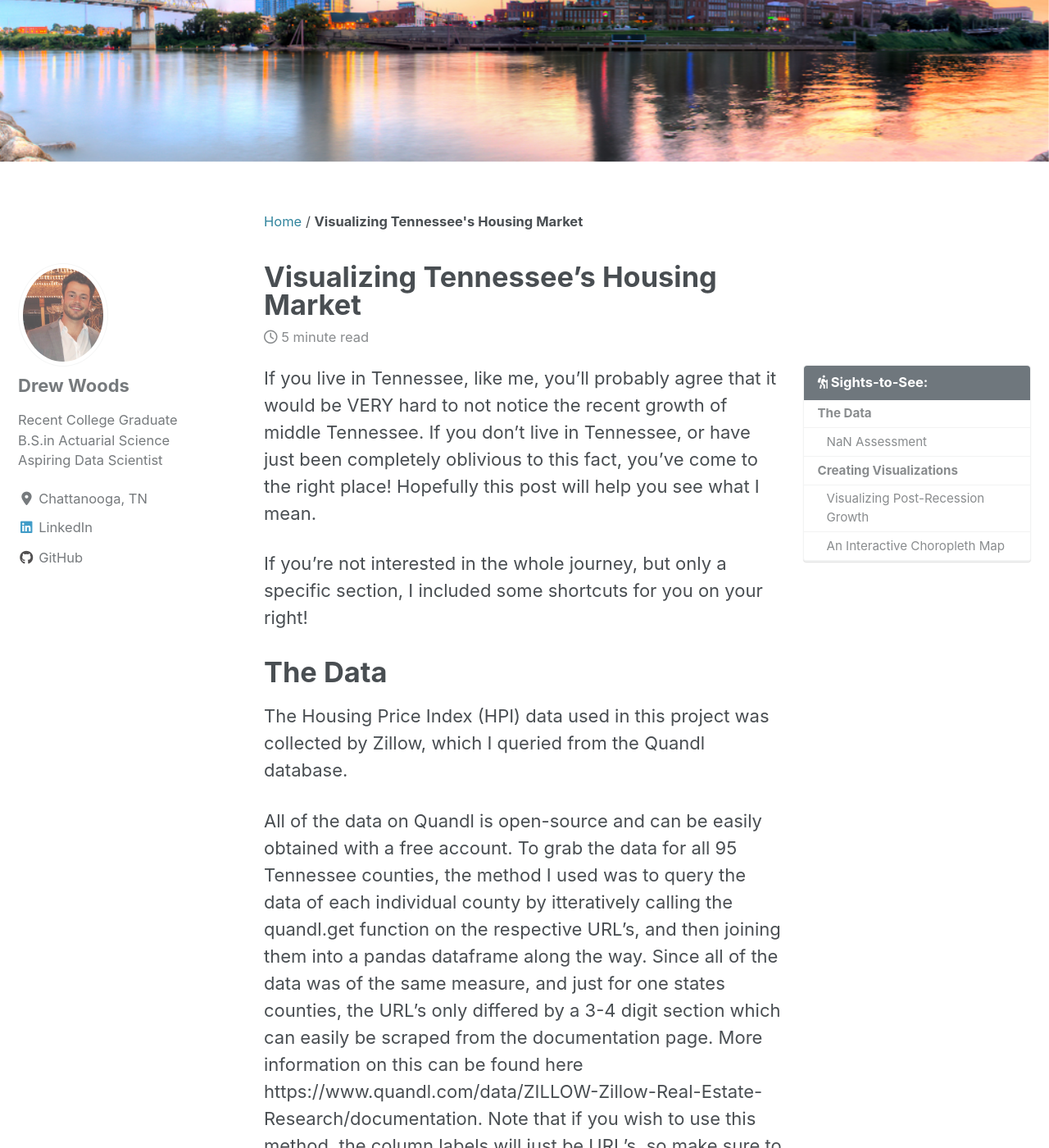
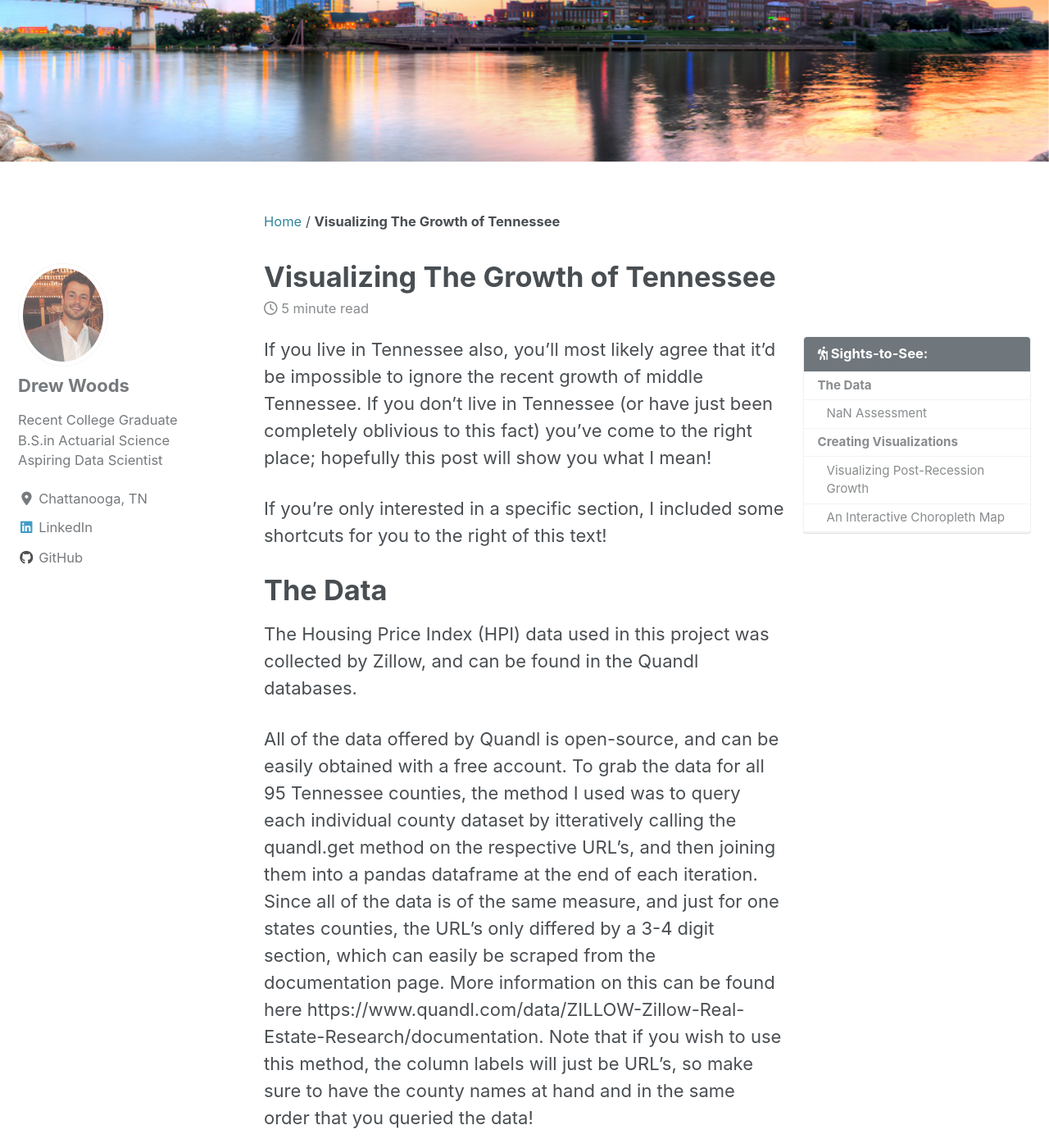
Before and after one commit to backdoordata/backdoordata.github.io, a Jekyll site: the page built from _posts/2020-02-11-TN-HPI-Analysis.md, in a window 1280 px wide and 1400 px high, scrolled down 293 px. Shown: the whole window at 82% size. Built offline with Jekyll 4.4.1, drawn with Linux system fonts in a browser that asks for light colours; cached includes are drawn as plain includes; nearby versions of some CDN libraries; some of the changed text lies outside the part shown.

Commit message:
Tennessee HPI Project

````diff
--- a/_posts/2020-02-11-TN-HPI-Analysis.md
+++ b/_posts/2020-02-11-TN-HPI-Analysis.md
@@ -1,5 +1,5 @@
 ---
-title: "Visualizing Tennessee's Housing Market"
+title: "Visualizing The Growth of Tennessee"
 date: 2020-02-11
 tags: [Data Analysis & Visualization]
 breadcrumbs: true
@@ -12,15 +12,15 @@
 toc_icon: "hiking"
 ---
 
-If you live in Tennessee, like me, you'll probably agree that it would be VERY hard to not notice the recent growth of middle Tennessee. If you don't live in Tennessee, or have just been completely oblivious to this fact, you've come to the right place! Hopefully this post will help you see what I mean.
+If you live in Tennessee also, you'll most likely agree that it'd be impossible to ignore the recent growth of middle Tennessee. If you don't live in Tennessee (or have just been completely oblivious to this fact) you've come to the right place; hopefully this post will show you what I mean!
 
-If you're not interested in the whole journey, but only a specific section, I included some shortcuts for you on your right!
+If you're only interested in a specific section, I included some shortcuts for you to the right of this text!
 
 
 # The Data
-The Housing Price Index (HPI) data used in this project was collected by Zillow, which I queried from the Quandl database.
+The Housing Price Index (HPI) data used in this project was collected by Zillow, and can be found in the Quandl databases.
 
-All of the data on Quandl is open-source and can be easily obtained with a free account. To grab the data for all 95 Tennessee counties, the method I used was to query the data of each individual county by itteratively calling the quandl.get function on the respective URL's, and then joining them into a pandas dataframe along the way. Since all of the data was of the same measure, and just for one states counties, the URL's only differed by a 3-4 digit section which can easily be scraped from the documentation page. More information on this can be found here https://www.quandl.com/data/ZILLOW-Zillow-Real-Estate-Research/documentation. Note that if you wish to use this method, the column labels will just be URL's, so make sure to have the county names at hand and in the same order that you queried the data.
+All of the data offered by Quandl is open-source, and can be easily obtained with a free account. To grab the data for all 95 Tennessee counties, the method I used was to query each individual county dataset by itteratively calling the quandl.get method on the respective URL's, and then joining them into a pandas dataframe at the end of each iteration. Since all of the data is of the same measure, and just for one states counties, the URL's only differed by a 3-4 digit section, which can easily be scraped from the documentation page. More information on this can be found here https://www.quandl.com/data/ZILLOW-Zillow-Real-Estate-Research/documentation. Note that if you wish to use this method, the column labels will just be URL's, so make sure to have the county names at hand and in the same order that you queried the data!
 
 ## NaN Assessment
 From what I've seen, Zillow does a good job structuring their data and making it easily explorable. There wasn't much cleaning necessary for our datset to become workable except for assessing the NaN entries! A few of my columns were completely empty, and it turns out Zillow doesn't service those seven counties so I just dropped them from the dataframe.
@@ -112,11 +112,11 @@
 Also included are the individual data points of the two counties at either end of the distribution. Davidson County (Nashville) had the highest overall increase of 93%, nearly doubling its HPI; the lowest in the state was Weakley County, only increasing 9%.
 
 ## An Interactive Choropleth Map
-To show individual county data and the housing market as a whole in a single figure, I used the extremely powerful and interactive data analysis toolset found in the Plotly Express library. Specifically, we will be making an interactive thematic geo-map of the state.
+To show individual county data **and** the housing market as a whole in a single figure, I utilized the extremely powerful and interactive data analysis toolset found in the Plotly Express library. Specifically, we will be making an interactive choropleth map, which is a thematic geo-map of Tennessee partioned by its counties.
 
-To define the geographical boundaries for the map, I used county specific codes from the Federal Information Processing Standards (FIPS) and a json file containing the corresponding latitude and longitude strings (https://raw.githubusercontent.com/plotly/datasets/master/geojson-counties-fips.json).
+To define the geographical boundaries for the map, I used county specific codes from the Federal Information Processing Standards (FIPS) and a json file containing the corresponding latitude and longitude strings (https://raw.githubusercontent.com/plotly/datasets/master/geojson-counties-fips.json). Plotly likes "tidy" data with as few columns as possible. Having 88 columns, this took quite a bit of restructuring. However, I did this for both dataframes so I could include both the HPI and the percent change of each county in the figure.
 
-One downside to the choropleth map is that it can be very computationally expensive. Since this is an interactive map, it has to reitterate through the data each new frame.
+The major downside to the choropleth map is that it can be very computationally expensive. Since this is an interactive map, it has to reitterate through the data each frame, increasingly introducing latency.
 
 To mitigate the complexity of our figure, I reduced the number of observation dates we pass to it.
 
@@ -141,14 +141,13 @@
 dfFig.reset_index(drop = True, inplace = True)
 ```
 
-The dataframe used in the figure consists of two observations per year, and the the following five columns: 'FIPS_code', 'County_Name', 'Date', 'HPI', 'Percent_Change'.
+dfFig is the dataframe used in the figure below. It consists of two observations per year from 2012-2018, and the five columns: 'FIPS_code', 'County_Name', 'Date', 'HPI', 'Percent_Change'.
 
 
 
 {% include TennHPI_Choropleth.html %}
 
 
-We saw in our last graph how rapidly the HPI is increasing in Davidson County, and now we can see that Nashville's growth is affecting all middle Tennessee, not just the boardering counties!
 If home values have nearly doubled in under a decade, does that mean that income has as well? How long can this velocity be sustained?
 
-In the continuation of this analysis, we dig deeper into a few of the underlying reasons of  Nashville's rapid HPI growth and attempt to answer a few of these questions.
+In the continuation of this analysis, we dig deeper into a few of the underlying reasons for Nashville's rapid growth, and will attempt to answer a few of these questions.
````
